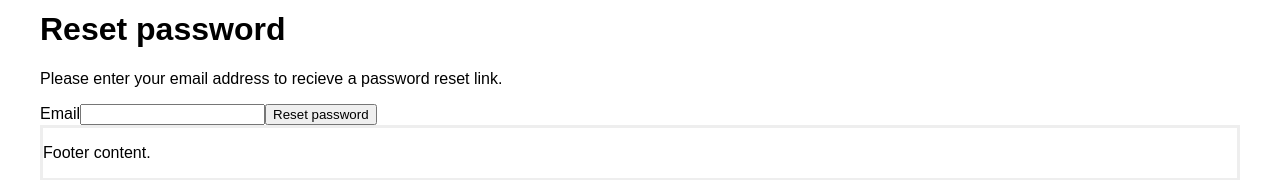
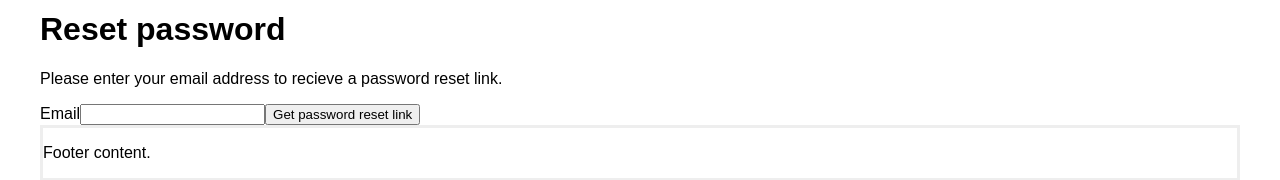
Before and after one commit to kellenmace/best-tech-courses-frontend, a React (Create React App) app: page /password-reset in a window 1280 px wide. Shown: the part 178-358 px from the top of the page. Built offline with nearby package versions, Linux system fonts and the light colour scheme.

Commit message:
Get password reset link request flow working

```diff
--- a/package.json
+++ b/package.json
@@ -13,6 +13,7 @@
     "jwt-decode": "^2.2.0",
     "lodash": "^4.17.10",
     "md5": "^2.2.1",
+    "query-string": "^6.1.0",
     "react": "^16.4.1",
     "react-apollo": "^2.1.9",
     "react-dom": "^16.4.1",
--- /dev/null
+++ b/src/components/GoToInboxButton.js
@@ -0,0 +1,6 @@
+import React from 'react';
+
+export default ({email}) => (
+  email.endsWith('@gmail.com') &&
+    <a href="https://mail.google.com/">Go to my inbox →</a>
+);
--- a/src/components/PasswordResetForm.js
+++ b/src/components/PasswordResetForm.js
@@ -1,13 +1,14 @@
 import React, { Component } from 'react';
 import isEmpty from 'lodash/isEmpty';
-
+import { getUuid } from '../controllers/auth';
 
 class PasswordResetForm extends Component {
   state = {
-    email: '',
-    errors: {}
+    password: '',
+    errors: {},
+    passwordReset: false
     // isValidated: false,
-    // isLoading: false,
+    // loading: false,
   }
 
   handleInputChange = event => {
@@ -43,32 +44,21 @@ class PasswordResetForm extends Component {
     const { errors } = this.state;
     if ( ! errors[ name ] ) return '';
 
-    return <span className="PasswordResetForm__error">{errors[ name ]}</span>;
+    return <span className="PasswordResetLinkForm__error">{errors[ name ]}</span>;
   }
 
   render() {
-    // const className = this.state.isValidated ? 'was-validated' : '';
-    // const props = [...this.props];
-
-    // let classNames = [];
-    // if (props.className) {
-    //     classNames = [...props.className];
-    //     delete props.className;
-    // }
-
-    // if (this.state.isValidated) {
-    //     classNames.push('.was-validated');
-    // }
-
     return (
       <form ref={form => this.formEl = form} onSubmit={this.handleFormSubmit} noValidate>
 
-        <label htmlFor="PasswordResetForm-email">Email</label>
+        <p>Enter your new password.</p>
+
+        <label htmlFor="PasswordResetLinkForm-email">Email</label>
         <input
-          id="PasswordResetForm-email"
+          id="PasswordResetLinkForm-email"
           type="email"
           name="email"
-          value={ this.state.email }
+          value={this.state.email}
           onChange={this.handleInputChange}
           required
         />
@@ -81,4 +71,22 @@ class PasswordResetForm extends Component {
   }
 }
 
+
+// const LOST_PASSWORD = gql`
+// mutation userLostPassword(
+//   $clientMutationId: String!,
+//   $username: String!,
+// ) {
+//   userLostPassword(input: {
+//     clientMutationId: $clientMutationId
+//     username: $username
+//   }) {
+//     user {
+//       username
+//       email
+//     }
+//   }
+// }
+// `;
+
 export default PasswordResetForm;
--- /dev/null
+++ b/src/components/PasswordResetLinkForm.js
@@ -0,0 +1,133 @@
+import React, { Component, Fragment } from 'react';
+import isEmpty from 'lodash/isEmpty';
+import { graphql } from 'react-apollo';
+import gql from 'graphql-tag';
+import { getUuid } from '../controllers/auth';
+import GoToInboxButton from '../components/GoToInboxButton';
+
+class PasswordResetLinkForm extends Component {
+  state = {
+    email: '',
+    errors: {},
+    serverError: '',
+    emailSent: false
+    // isValidated: false,
+    // loading: false,
+  }
+
+  handleInputChange = event => {
+    this.setState({ [event.target.name]: event.target.value });
+  }
+
+  handleFormSubmit = async event => {
+    const { email } = this.state;
+    const { userLostPasswordMutation } = this.props;
+
+    event.preventDefault();
+    this.setState({ errors: {}, serverError: '' });
+
+    const isValid = this.validate();
+
+    if ( ! isValid ) {
+      return;
+    }
+
+    try {
+      const response = await userLostPasswordMutation({
+        variables: {
+          clientMutationId: getUuid(),
+          username: email,
+        }
+      });
+
+      if (response.data.userLostPassword) {
+        this.setState({ emailSent: true });
+      }
+    }
+    catch(error) {
+      this.setState({ serverError: 'Invaid email. Please try again.' });
+    }
+  }
+
+  validate = () => {
+    const inputs = [...this.formEl.getElementsByTagName('input')];
+    const invalidInputs = inputs.filter(input => ! input.validity.valid);
+    const errors = {};
+
+    // Add HTML5 form validation messages to errors object.
+    invalidInputs.map( input => errors[input.name] = input.validationMessage );
+
+    this.setState({ errors });
+
+    return isEmpty(errors);
+  }
+
+  renderFieldError = name => {
+    const { errors } = this.state;
+    if ( ! errors[ name ] ) return '';
+
+    return <span className="PasswordResetLinkForm__error">{errors[ name ]}</span>;
+  }
+
+  renderServerError = () => {
+    const { serverError } = this.state;
+    if ( ! serverError ) return '';
+
+    return <span className="PasswordResetLinkForm__error">{serverError}</span>;
+  }
+
+  render() {
+    const { email, emailSent } = this.state;
+
+    if (emailSent) {
+      return (
+        <Fragment>
+          <p>🔗 A password reset link has been emailed to you. 🔗</p>
+          <GoToInboxButton email={ email } />
+        </Fragment>
+      );
+    }
+
+    return (
+        <form ref={form => this.formEl = form} onSubmit={this.handleFormSubmit} noValidate>
+
+          <p>Please enter your email address to recieve a password reset link.</p>
+
+          <label htmlFor="PasswordResetLinkForm-email">Email</label>
+          <input
+            id="PasswordResetLinkForm-email"
+            type="email"
+            name="email"
+            value={this.state.email}
+            onChange={this.handleInputChange}
+            required
+          />
+          {this.renderFieldError('email')}
+
+          {this.renderServerError()}
+
+          <button>Get password reset link</button>
+
+        </form>
+    );
+  }
+}
+
+const LOST_PASSWORD = gql`
+  mutation userLostPassword(
+    $clientMutationId: String!,
+    $username: String!,
+  ) {
+    userLostPassword(input: {
+      clientMutationId: $clientMutationId
+      username: $username
+    }) {
+      user {
+        username
+        email
+      }
+    }
+  }
+`;
+
+export default graphql(LOST_PASSWORD, { name: 'userLostPasswordMutation' })(PasswordResetLinkForm);
--- a/src/components/SignUpForm.js
+++ b/src/components/SignUpForm.js
@@ -3,6 +3,7 @@ import isEmpty from 'lodash/isEmpty';
 import { graphql } from 'react-apollo';
 import gql from 'graphql-tag';
 import { getUuid } from '../controllers/auth';
+import GoToInboxButton from '../components/GoToInboxButton';
 
 class SignUpForm extends Component {
   state = {
@@ -25,7 +26,7 @@ class SignUpForm extends Component {
     const { registerUserMutation } = this.props;
 
     event.preventDefault();
-    this.setState({ serverError: '' });
+    this.setState({ errors: {}, serverError: '' });
 
     const isValid = this.validate();
 
@@ -88,9 +89,7 @@ class SignUpForm extends Component {
         <div>
           <h3>All right, Sparky!</h3>
           <p>A confirmation link has been emailed to you. Please visit it to confirm your account.</p>
-          { email.endsWith('@gmail.com') &&
-            <a href="https://mail.google.com/">Go to my inbox →</a>
-          }
+          <GoToInboxButton email={ email } />
         </div>
       );
     }
--- a/src/pages/password-reset.js
+++ b/src/pages/password-reset.js
@@ -1,11 +1,21 @@
 import React from 'react';
+import queryString from 'query-string';
 import Layout from '../components/Layout';
+import PasswordResetLinkForm from '../components/PasswordResetLinkForm';
 import PasswordResetForm from '../components/PasswordResetForm';
 
-export default () => (
-  <Layout>
-    <h1>Reset password</h1>
-    <p>Please enter your email address to recieve a password reset link.</p>
-    <PasswordResetForm />
-  </Layout>
-);
+export default props => {
+  const params = queryString.parse(props.location.search);
+  const { key, login } = params;
+
+  return (
+    <Layout>
+      <h1>Reset password</h1>
+      { !key || !login ?
+          <PasswordResetLinkForm />
+        :
+          <PasswordResetForm key={params.key} login={params.login}/>
+      }
+    </Layout>
+  );
+};
```
Also changed, not shown: 1 other file (tests, documents, lock files or other folders).
